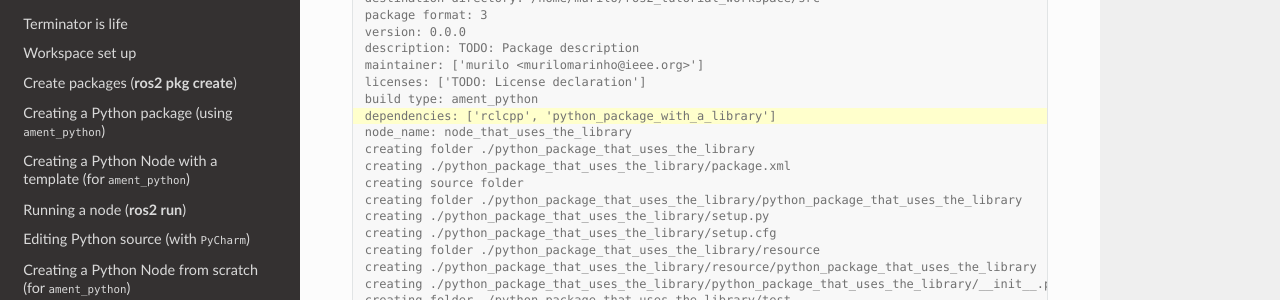
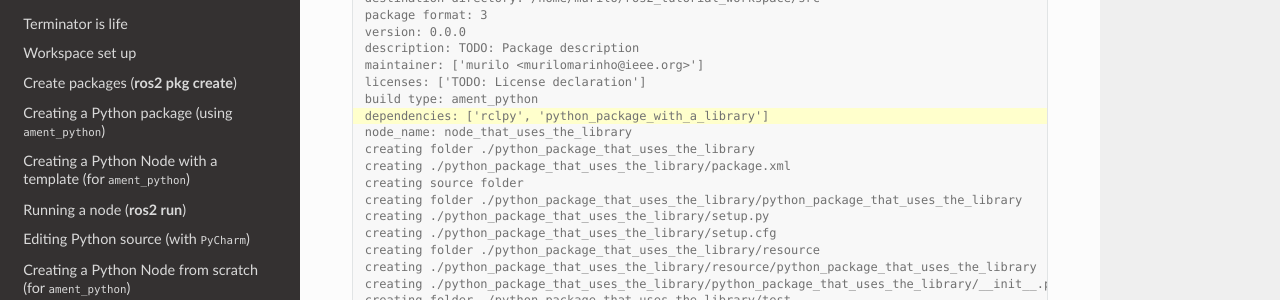
Before and after one commit to mmmarinho/ROS2_Tutorial, a Sphinx documentation site: the page built from docs/source/using_python_library.rst, in a window 1280 px wide and 900 px high, scrolled down 385 px. Shown: the part 151-451 px from the top of the window. Built offline with Sphinx 7.4.7 and the Read the Docs theme 2.0.0, drawn with Linux system fonts in a browser that asks for light colours.

Commit message:
Update using_python_library.rst

```diff
--- a/docs/source/using_python_library.rst
+++ b/docs/source/using_python_library.rst
@@ -8,7 +8,7 @@
 .. code:: bash
 
    cd ~/ros2_tutorial_workspace/src
-   ros2 pkg create python_package_that_uses_the_library --build-type ament_python --node-name node_that_uses_the_library --dependencies rclcpp python_package_with_a_library
+   ros2 pkg create python_package_that_uses_the_library --build-type ament_python --node-name node_that_uses_the_library --dependencies rclpy python_package_with_a_library
 
 resulting in yet another version of our favorite wall of text
 
@@ -24,7 +24,7 @@
    maintainer: ['murilo <murilomarinho@ieee.org>']
    licenses: ['TODO: License declaration']
    build type: ament_python
-   dependencies: ['rclcpp', 'python_package_with_a_library']
+   dependencies: ['rclpy', 'python_package_with_a_library']
    node_name: node_that_uses_the_library
    creating folder ./python_package_that_uses_the_library
    creating ./python_package_that_uses_the_library/package.xml
```
